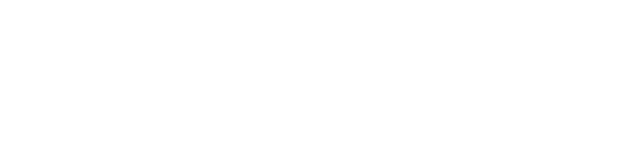
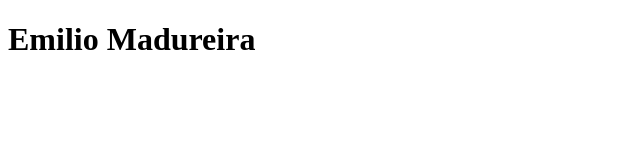
Before and after one commit to SUZUL98/repositor-teste, a plain HTML site: page repositor-teste/index.html in a window 1280 px wide. Shown: the whole page, without its empty margins (0-640 px from the left). Drawn offline with Linux system fonts and the light colour scheme.

Commit message:
Boa vinda

```diff
--- a/repositor-teste/index.html
+++ b/repositor-teste/index.html
@@ -6,6 +6,8 @@
     <title>Aula 01</title>
 </head>
 <body>
-
+        <h1>
+            Emilio Madureira
+        </h1>
 </body>
 </html>
```
